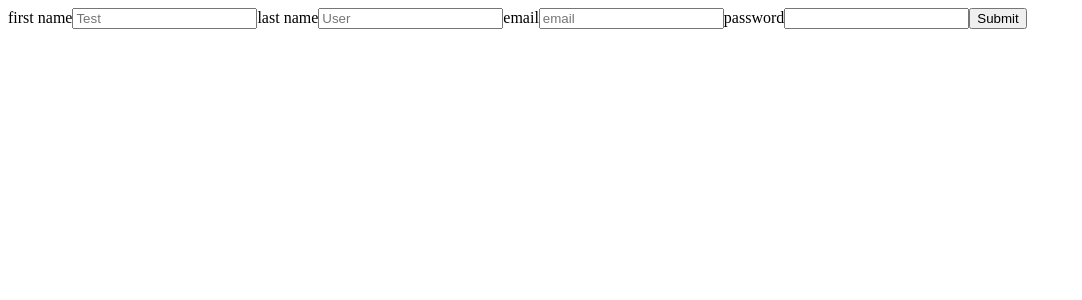
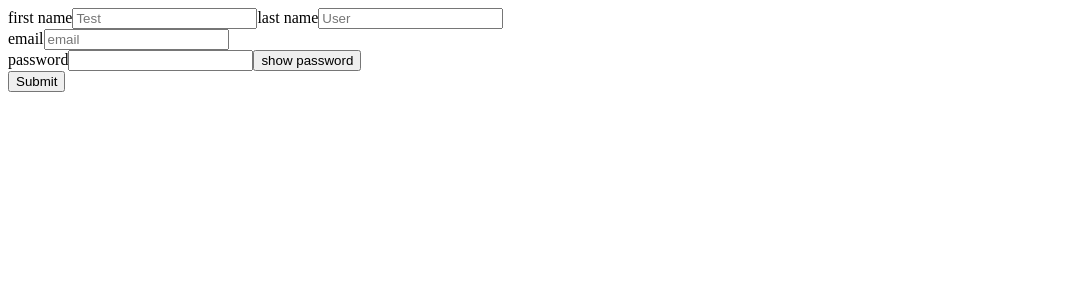
Before and after one commit to makeupsomething/virtusize-test, a Vue app: page /signup in a window 1280 px wide. Shown: the top 300 px of the page, without its empty margins (0-1082 px from the left). Built offline with nearby package versions, Linux system fonts and the light colour scheme.

Commit message:
Extract form to separate component

```diff
--- /dev/null
+++ b/src/components/UserDetailsForm.vue
@@ -0,0 +1,88 @@
+<template>
+    <form action="" @submit.prevent="submit">
+        <div v-if="editName">
+            <label for="first">first name</label>
+            <input
+                id="first"
+                v-model="creds.firstName"
+                placeholder="Test"
+                type="text"
+            />
+            <label for="last">last name</label>
+            <input
+                id="last"
+                v-model="creds.lastName"
+                placeholder="User"
+                type="text"
+            />
+        </div>
+        <div v-if="editEmail">
+            <label for="email">email</label>
+            <input
+                id="email"
+                v-model="creds.email"
+                placeholder="email"
+                type="email"
+                required
+            />
+        </div>
+        <div v-if="editPassword">
+            <label for="password">password</label>
+            <input
+                id="password"
+                v-model="creds.password"
+                :type="showPassword ? 'text' : 'password'"
+                required
+            />
+            <button @click="toggleShowPassword">show password</button>
+        </div>
+        <input type="submit" />
+    </form>
+</template>
+
+<script>
+export default {
+    name: 'UserDetailsForm',
+
+    props: {
+        editName: {
+            type: Boolean,
+            default: true,
+        },
+        editEmail: {
+            type: Boolean,
+            default: true,
+        },
+        editPassword: {
+            type: Boolean,
+            default: true,
+        },
+    },
+
+    data() {
+        return {
+            creds: {
+                firstName: null,
+                lastName: null,
+                email: null,
+                password: null,
+                showPassword: false,
+            },
+        }
+    },
+
+    methods: {
+        submit() {
+            this.$store.commit('setUser', {
+                firstName: this.creds.firstName,
+                lastName: this.creds.lastName,
+                email: this.creds.email,
+            })
+            this.$router.push({name: 'profile'})
+        },
+        toggleShowPassword() {
+            this.showPassword = !this.showPassword
+        },
+    },
+}
+</script>
--- a/src/views/Signup.vue
+++ b/src/views/Signup.vue
@@ -1,64 +1,17 @@
 <template>
     <section>
-        <form action="" @submit.prevent="submit">
-            <label for="first">first name</label>
-            <input
-                id="first"
-                v-model="creds.firstName"
-                placeholder="Test"
-                type="text"
-            />
-            <label for="last">last name</label>
-            <input
-                id="last"
-                v-model="creds.lastName"
-                placeholder="User"
-                type="text"
-            />
-            <label for="email">email</label>
-            <input
-                id="email"
-                v-model="creds.email"
-                placeholder="email"
-                type="email"
-                required
-            />
-            <label for="password">password</label>
-            <input
-                id="password"
-                v-model="creds.password"
-                type="password"
-                required
-            />
-            <input type="submit" />
-        </form>
+        <UserDetailsForm />
     </section>
 </template>
 
 <script>
+import UserDetailsForm from '@/components/UserDetailsForm'
+
 export default {
     name: 'Signup',
 
-    data() {
-        return {
-            creds: {
-                firstName: null,
-                lastName: null,
-                email: null,
-                password: null,
-            },
-        }
-    },
-
-    methods: {
-        submit() {
-            this.$store.commit('setUser', {
-                firstName: this.creds.firstName,
-                lastName: this.creds.lastName,
-                email: this.creds.email,
-            })
-            this.$router.push({name: 'profile'})
-        },
+    components: {
+        UserDetailsForm,
     },
 }
 </script>
```
